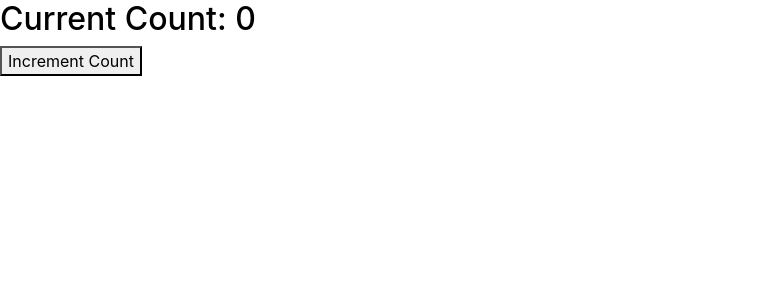
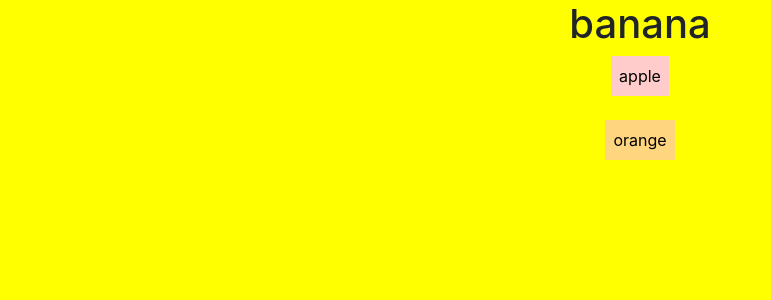
Before and after one commit to spatel0319/test-deployment, a React (Create React App) app: page / in a window 1280 px wide. Shown: the top 300 px of the page, without its empty margins (0-771 px from the left). Built offline with nearby package versions, Linux system fonts and the light colour scheme.

Commit message:
backend deployment

```diff
--- a/package.json
+++ b/package.json
@@ -2,6 +2,7 @@
   "name": "tutorial",
   "version": "0.1.0",
   "private": true,
+  "proxy": "http://127.0.0.1:5000/",
   "dependencies": {
     "@testing-library/jest-dom": "^5.16.4",
     "@testing-library/react": "^13.3.0",
--- a/src/App.js
+++ b/src/App.js
@@ -1,13 +1,15 @@
 import Example1 from "./components/Example1/Example1"
 import Example2 from "./components/Example2/Example2"
 import Example3 from "./components/Example3/Example3"
+import Example4 from "./components/Example4 (Backend)/Example4"
 import Doggo from "./components/Doggo/Doggo"
 
 const App = () => {
    return (
-      <Example1></Example1>
+      //<Example1 color="b" increment = {3}></Example1>
       //<Example2></Example2>
       //<Example3></Example3>
+      <Example4></Example4>
       //<Doggo numDoggos = {9}></Doggo>
    )
 }
--- a/src/components/Doggo/Doggo.js
+++ b/src/components/Doggo/Doggo.js
@@ -13,11 +13,13 @@ const Doggo = (props) => {
     // Important React Hook (gets called once or whenever a variable changes - must be listed as a parameter)
     useEffect(() => {
         // API has a limit of 50 images.
+        // negative number!!!
         if (props.numDoggos <= 50) {
             // API Request. Add num images and header to enable CORS.
             // PROMISE
             axios.get('https://api.thedogapi.com/v1/images/search?api_key=5e58086f-7f26-458e-a7d7-eee2104735e2&limit=' + props.numDoggos, {"Access-Control-Allow-Origin": "*"})
                 .then(res => {
+                    // data: [<DogImage>, <DogImage>, <DogImage>]
                     // async request (.then)
                     // iterate through images and map each image to a corresponding container
                     setImages(res.data.map((image, indice) => {
@@ -29,6 +31,8 @@ const Doggo = (props) => {
                 })
                 .catch(err => console.log(err))
                 // important to have a catch for the promise
+
+                // imgages state variable [<div>..<div>]
         }
     }, [props.numDoggos, trigger])
     // dependencies of useEffect
--- a/src/components/Example1/Example1.js
+++ b/src/components/Example1/Example1.js
@@ -4,6 +4,7 @@ const Example1 = (props) => {
 
     const [count, setCount] = useState(0)
     const [textColor, setTextColor] = useState("black")
+    const [increment, setIncrement] = useState(1)
 
     useEffect(() => {
         // change text color if specified
@@ -15,13 +16,15 @@ const Example1 = (props) => {
             setTextColor("green")
         }
 
+        setIncrement(props.increment)
+
     }, [props.color])
     // useEffect dependencies
 
     return (
         <div>
             <h2 style={{color: textColor}}>Current Count: {count}</h2>
-            <button onClick = {() => {setCount(count + 1)}}>Increment Count</button>
+            <button onClick = {() => {setCount(count + increment)}}>Increment Count</button>
         </div>
     )
 }
--- a/src/components/Example2/Example2.js
+++ b/src/components/Example2/Example2.js
@@ -9,6 +9,7 @@ const Example2 = () => {
     const [age, setAge] = useState(-1)
 
     function calculateAge() {
+        // Asynchronous
         if (firstName != "") {
             axios.get("https://api.agify.io?name=" + firstName)
                 .then(res => {
--- a/src/components/Example3/Example3.js
+++ b/src/components/Example3/Example3.js
@@ -1,6 +1,7 @@
 import {useState, useEffect } from "react"
 import axios from 'axios'
 
+// Make a simple React Application that displays Chuck Norris quotes and retrieves new ones when you clcik a button
 const Example3 = () => {
     useEffect(() => {
         axios.get("https://api.chucknorris.io/jokes/random")
--- /dev/null
+++ b/src/components/Example4 (Backend)/Example4.css
@@ -0,0 +1,4 @@
+#button4 {
+    padding: 8px;
+    border: none
+}
--- /dev/null
+++ b/src/components/Example4 (Backend)/Example4.js
@@ -0,0 +1,44 @@
+import {useState, useEffect} from 'react'
+import axios from 'axios'
+import "./Example4.css"
+
+const Example4 = () => {
+    const [fruitName, setFruitName] = useState("banana")
+    const [fruitColor, setFruitColor] = useState("yellow")
+
+    function orange() {
+        //axios.get("https://cs373-backend.uc.r.appspot.com/test2")
+        axios.get("/test2")
+            .then(res => {
+                setFruitName(res.data)
+                setFruitColor("orange")
+            })
+            .catch(err => console.log(err))
+    }
+
+    function banana() {
+        setFruitName("banana")
+        setFruitColor("yellow")
+    }
+
+    function apple() {
+        //axios.get("https://cs373-backend.uc.r.appspot.com/test1")
+        axios.get("/test1")
+            .then(res => {
+                setFruitName(res.data)
+                setFruitColor("red")
+            })
+            .catch(err => console.log(err))
+    }
+
+    return(
+        <div style = {{width:"100%", height: "100vh", textAlign: "center", backgroundColor: fruitColor}}>
+            <h1>{fruitName}</h1>
+            {fruitName != "apple" ? <div><button onClick = {apple} style = {{backgroundColor: "#ffcccb"}} id="button4">apple</button><br/><br/></div> : null}
+            {fruitName != "orange" ? <div><button onClick = {orange} style = {{backgroundColor: "#ffd580"}} id="button4">orange</button><br/><br/></div> : null}
+            {fruitName != "banana" ? <div><button onClick = {banana} style = {{backgroundColor: "#ffffe0"}} id="button4">banana</button><br/><br/></div> : null}
+        </div>
+    )
+}
+
+export default Example4
```
